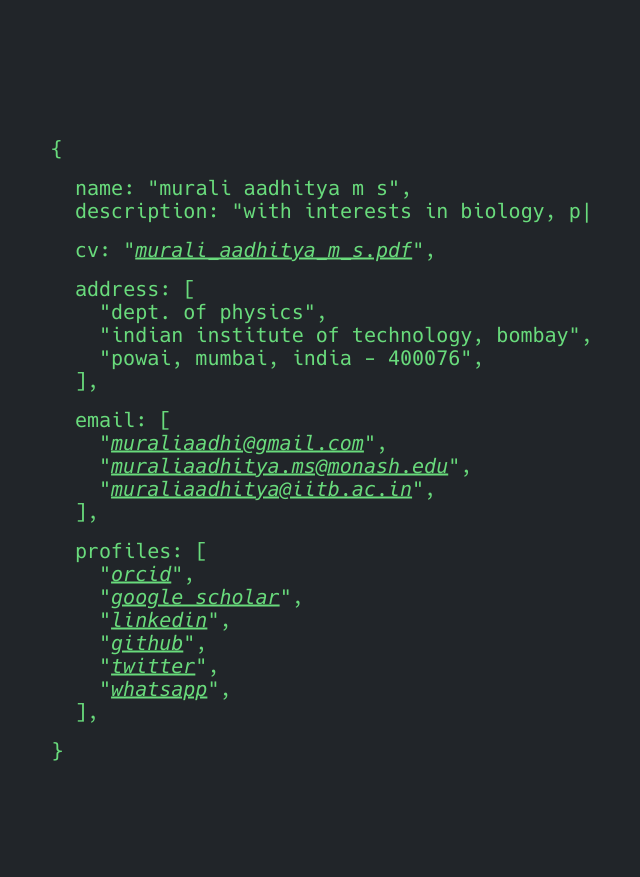
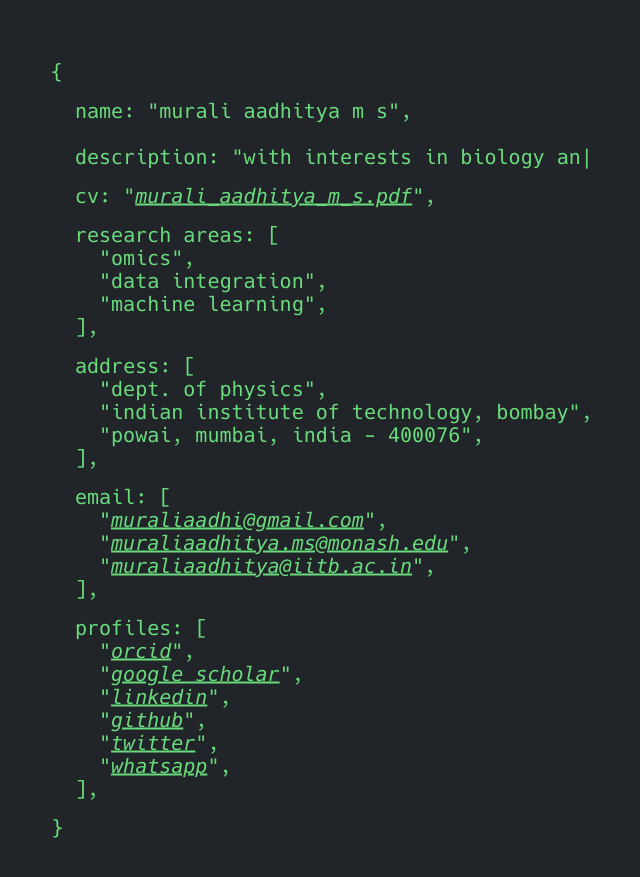
Before and after one commit to MuraliAadhityaMS/muraliaadhityams.github.io, a Jekyll site: the page built from index.md, in a window 1280 px wide. Shown: the top 877 px of the page, without its empty margins (205-845 px from the left). Built offline with Jekyll 4.4.1, drawn with Linux system fonts in a browser that asks for light colours.

Commit message:
add content

```diff
--- a/_config.yml
+++ b/_config.yml
@@ -12,13 +12,19 @@ json:
   description:
     - hello!
     - i am a phd scholar
-    - with interests in biology, physics and programming
-    - and passionate about badminton and photography
+    - with interests in biology and programming
+    - passionate about badminton and photography
+    - extroverted, energetic and enthusiastic
+  research:
+    - omics
+    - data integration
+    - machine learning
   cv: assets/murali_aadhitya_m_s.pdf
   address:
     - dept. of physics
     - indian institute of technology, bombay
     - powai, mumbai, india - 400076
+  # contact:
   email:
     # phone: +91 94896 33681
     # email:
--- a/_layouts/home.html
+++ b/_layouts/home.html
@@ -9,6 +9,7 @@ layout: default
     {% else %}
     <p><span class="key">name</span><span class="attr">{{ site.title }}</span></p>
     {% endif %}
+    <br>
     {% if site.json.description %}
     {% if site.json.description.first %}
     <div id="typed-strings">
@@ -28,6 +29,20 @@ layout: default
     {% if site.json.cv %}
     {% assign cv = site.json.cv | split: "/" | slice: -1 %}
     <p><span class="key">cv</span><span class="attr"><a href="{{ site.json.cv }}" target="_blank">{{ cv }}</a></span></p>
+    {% endif %}
+  </div>
+  <div class="block">
+    {% if site.json.research %}
+    {% if site.json.research.first %}
+    <p><span class="array-key">research areas</span></p>
+    <div class="array">
+      {% for i in site.json.research %}
+      <p class="array-attr">{{ i }}</p>
+      {% endfor %}
+    </div>
+    {% else %}
+    <p><span class="key">research</span><span class="attr">{{ site.json.research }}</span></p>
+    {% endif %}
     {% endif %}
   </div>
   <div class="block">
```
